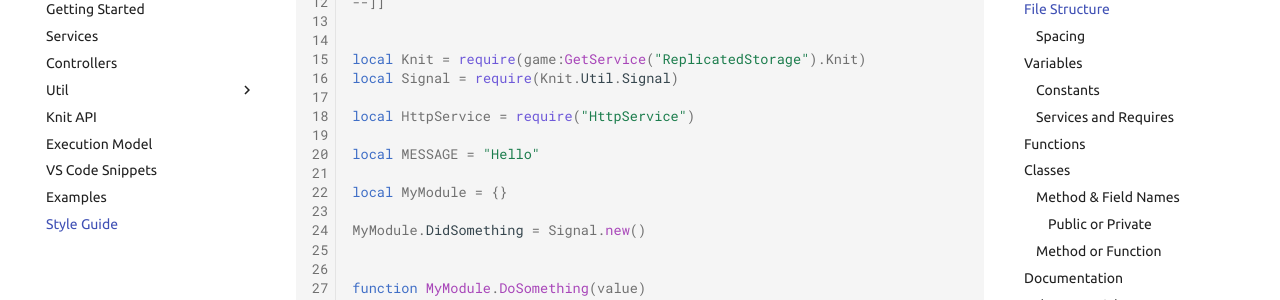
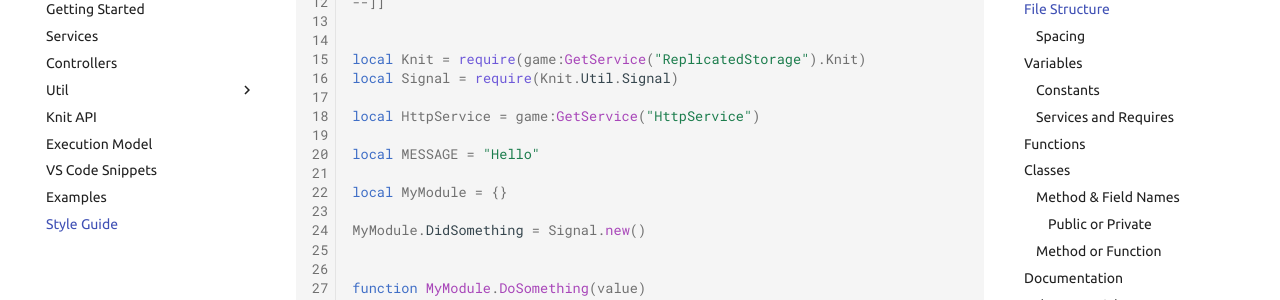
Before and after one commit to Sleitnick/Knit, an MkDocs documentation site: the page built from docs/styleguide.md, in a window 1280 px wide and 900 px high, scrolled down 1336 px. Shown: the part 153-453 px from the top of the window. Built offline with MkDocs 1.6.1 and Material for MkDocs 9.7.7, drawn with Linux system fonts in a browser that asks for light colours; comment, search, counter and statistics services are not loaded.

Commit message:
Fix docs

```diff
--- a/docs/styleguide.md
+++ b/docs/styleguide.md
@@ -64,7 +64,7 @@ Example of `MyModule.lua`:
 local Knit = require(game:GetService("ReplicatedStorage").Knit)
 local Signal = require(Knit.Util.Signal)
 
-local HttpService = require("HttpService")
+local HttpService = game:GetService("HttpService")
 
 local MESSAGE = "Hello"
 
```
